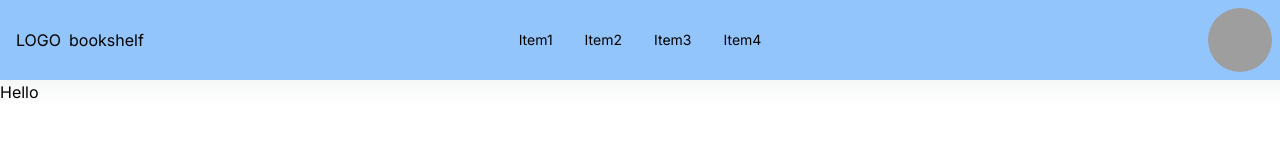
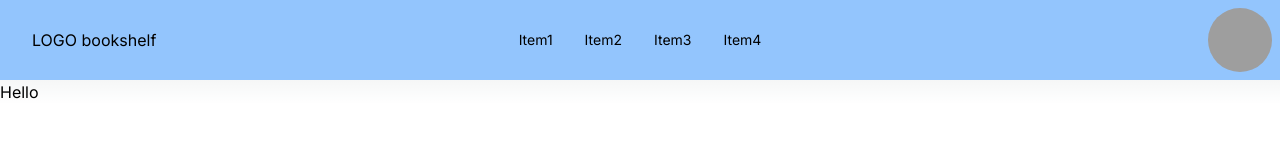
Before and after one commit to RyoyaC/book-library, a Next.js app: page / in a window 1280 px wide. Shown: the top 160 px of the page. Built offline with nearby package versions, Linux system fonts and the light colour scheme; grey boxes are pictures that could not be loaded.

Commit message:
fix: modified page design

```diff
--- a/src/components/header.tsx
+++ b/src/components/header.tsx
@@ -5,11 +5,8 @@ export default function Header() {
     <div className="navbar bg-blue-300">
       <div className="navbar-start">
         <a href="/">
-          <div className="site-top flex">
-            {/* ロゴおよびサイト名は変更予定 */}
-            <div className="logo px-2">LOGO</div>
-            <div className="site-name">bookshelf</div>
-          </div>
+          {/* ロゴおよびサイト名は変更予定 */}
+          <div className="logo px-6 px-2">LOGO bookshelf</div>
         </a>
       </div>
       <div className="navbar-center hidden lg:flex">
```
